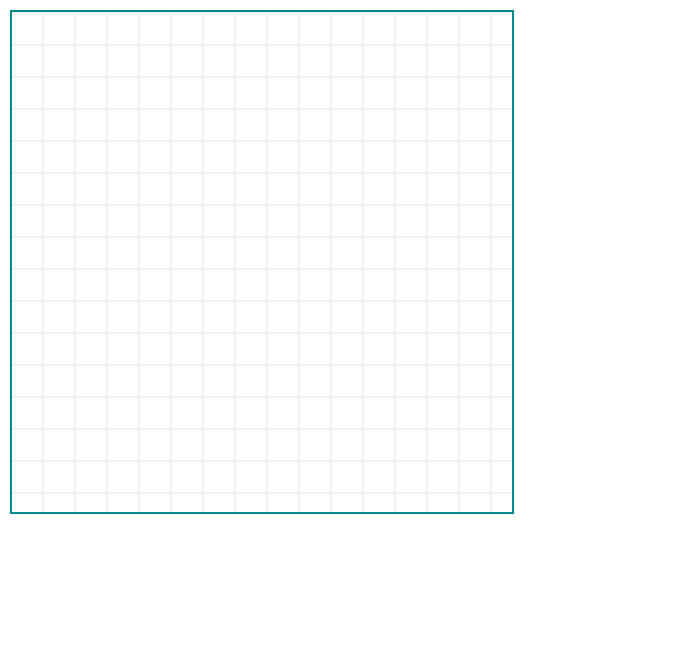
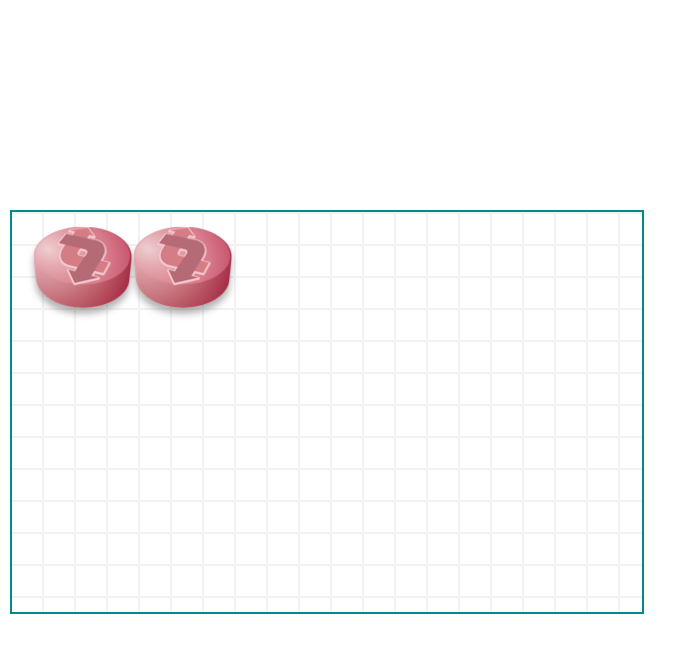
Before and after one commit to zel0rd/canvas, a plain HTML site: page index.html in a window 1280 px wide. Shown: the whole page, without its empty margins (0-697 px from the left). Drawn offline with Linux system fonts and the light colour scheme.

Commit message:
[ADD] click시 사라지도록 만듦

```diff
--- a/canvas.js
+++ b/canvas.js
@@ -1,19 +1,19 @@
 console.log("test")
 
-var canvas = document.querySelector('canvas')
-var ctx = canvas.getContext('2d');
+var canvas = document.querySelector('#canvas')
+var context = canvas.getContext('2d');
 
-const router1 = document.querySelector('#router1')
+// const router1 = document.querySelector('#router1')
 
-canvas.addEventListener('click', function() {
-    console.log("A")
-});
-// document.addEventListener('click', function() {
+// canvas.addEventListener('click', function () {
 //     console.log("A")
 // });
-canvas.addEventListener('mousewheel', function(){
-    console.log("A")
-})
+// // document.addEventListener('click', function() {
+// //     console.log("A")
+// // });
+// canvas.addEventListener('mousewheel', function () {
+//     console.log("A")
+// })
 
 
 
@@ -24,14 +24,67 @@ canvas.addEventListener('mousewheel', function(){
 // }
 
 
-// canvas.width = 1000
-// canvas.height = 1000
+canvas.width = 1000
+canvas.height = 1000
 
-// var routerImg = new Image()
-// routerImg.src = 'router.png';
-// routerImg.onload = function() {
-//     ctx.drawImage(routerImg, 10,10)
-// }
+class Node {
+    constructor(xpoint, ypoint, width, img, visible = true) {
+        this.xpoint = xpoint;
+        this.ypoint = ypoint;
+        this.width = width;
+        this.img = img;
+        this.visible = visible
+    }
+
+    draw(ctx) {
+        ctx.clearRect(this.xpoint + 10, this.ypoint, this.xpoint + this.width - 10, this.ypoint + this.width);
+        if (this.visible) {
+            var routerImg = new Image()
+            routerImg.src = this.img;
+            routerImg.onload = () => {
+                ctx.drawImage(routerImg, this.xpoint, this.ypoint)
+            }
+        }
+    }
+
+    clickNode(x, y) {
+        let minX = this.xpoint
+        let minY = this.ypoint
+        let maxX = this.xpoint + this.width
+        let maxY = this.ypoint + this.width
+        if (this.isInIndex(minX, maxX, x) && this.isInIndex(minY, maxY, y)) {
+            this.visible = !this.visible
+            console.log("A")
+            this.draw(context)
+        }
+    }
+
+    isInIndex(min, max, middle) {
+        let result = false;
+        if (min <= middle && middle < max) {
+            result = true;
+        }
+        return result
+    }
+}
+
+let router1 = new Node(10, 10, 100, 'router.png', true);
+let router2 = new Node(110, 10, 100, 'router.png', true);
+router1.draw(context);
+router2.draw(context);
+
+
+canvas.addEventListener('click', (e) => {
+    const rect = canvas.getBoundingClientRect();
+    const x = e.clientX - rect.left;
+    const y = e.clientY - rect.top;
+    // console.log('x : ', x, ' y : ', y)
+    // console.log('x : ', e.clientX, ' y : ', e.clientY)
+    router1.clickNode(x, y);
+    router2.clickNode(x, y);
+})
+
+
 
 // let object = [
 //     { "test1" : [10,10,40,40]}
@@ -57,15 +110,14 @@ canvas.addEventListener('mousewheel', function(){
 // }
 
 
-// // let x = 100
-// // canvas.addEventListener("click", function(e){
-// //     console.log(e.offsetX)
-// //     console.log(e.offsetY)
-// //     console.log("PAGEX:",e.pageX)
-// //     console.log("PAGEY:",e.pageY)
-// //     console.log("canvas:",canvas.scrollY)
-
-// // })
+// let x = 100
+// canvas.addEventListener("click", function (e) {
+//     console.log(e.offsetX)
+//     console.log(e.offsetY)
+//     console.log("PAGEX:", e.pageX)
+//     console.log("PAGEY:", e.pageY)
+//     console.log("canvas:", canvas.scrollIntoView)
+// })
 // ctx.fillRect(100,100,100,100)
 
 
--- a/index.html
+++ b/index.html
@@ -7,9 +7,14 @@
     <meta name="viewport" content="width=device-width, initial-scale=1.0">
     <title>Document</title>
     <style type="text/css">
+        html,
+        body {
+            height: 100%;
+        }
+
         .container__canvas {
-            width: 500px;
-            height: 500px;
+            width: 50%;
+            height: 50%;
             background-image: url('bg2.png');
             overflow: scroll;
             border: 2px solid darkcyan;
@@ -27,8 +32,9 @@
 </head>
 
 <body>
+    <div style="width:200px; height:200px;"></div>
     <div class="container__canvas">
-        <canvas></canvas>
+        <canvas id="canvas"></canvas>
     </div>
     <script src="canvas.js"></script>
 </body>
```
